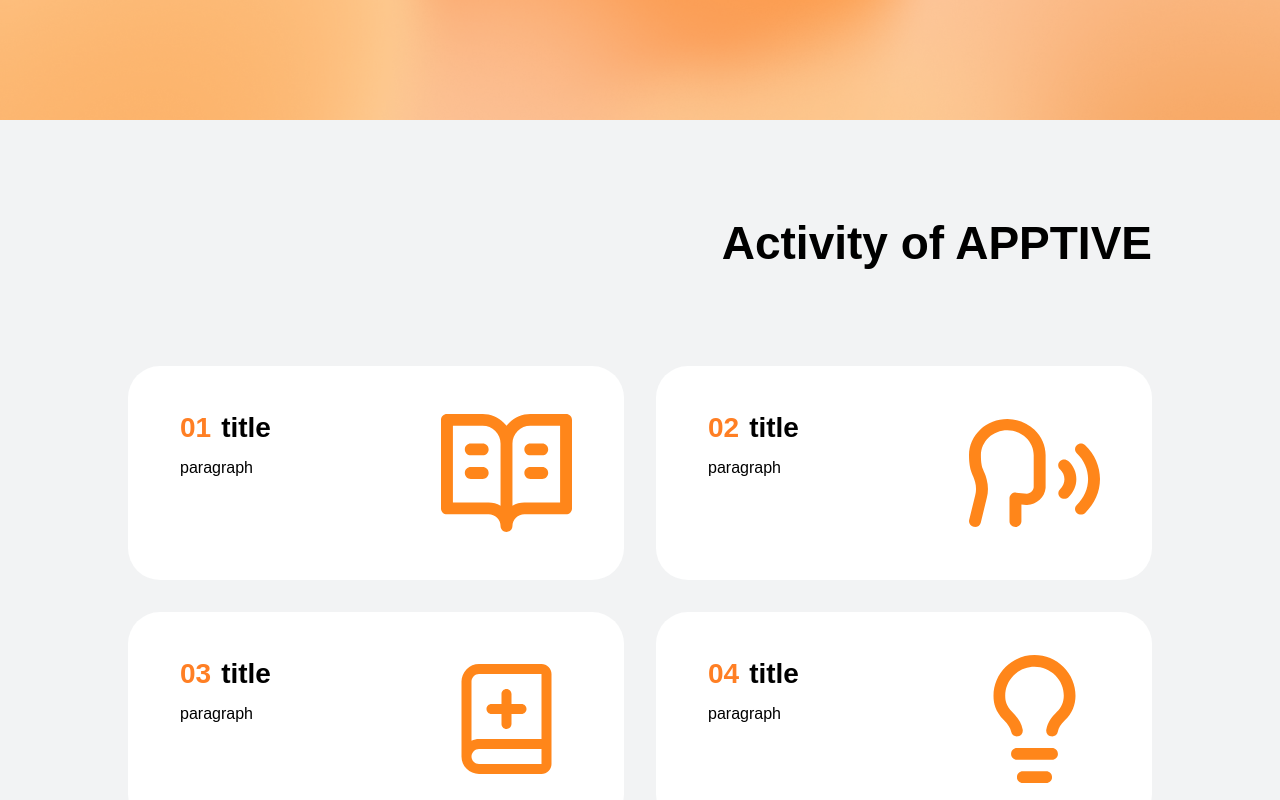
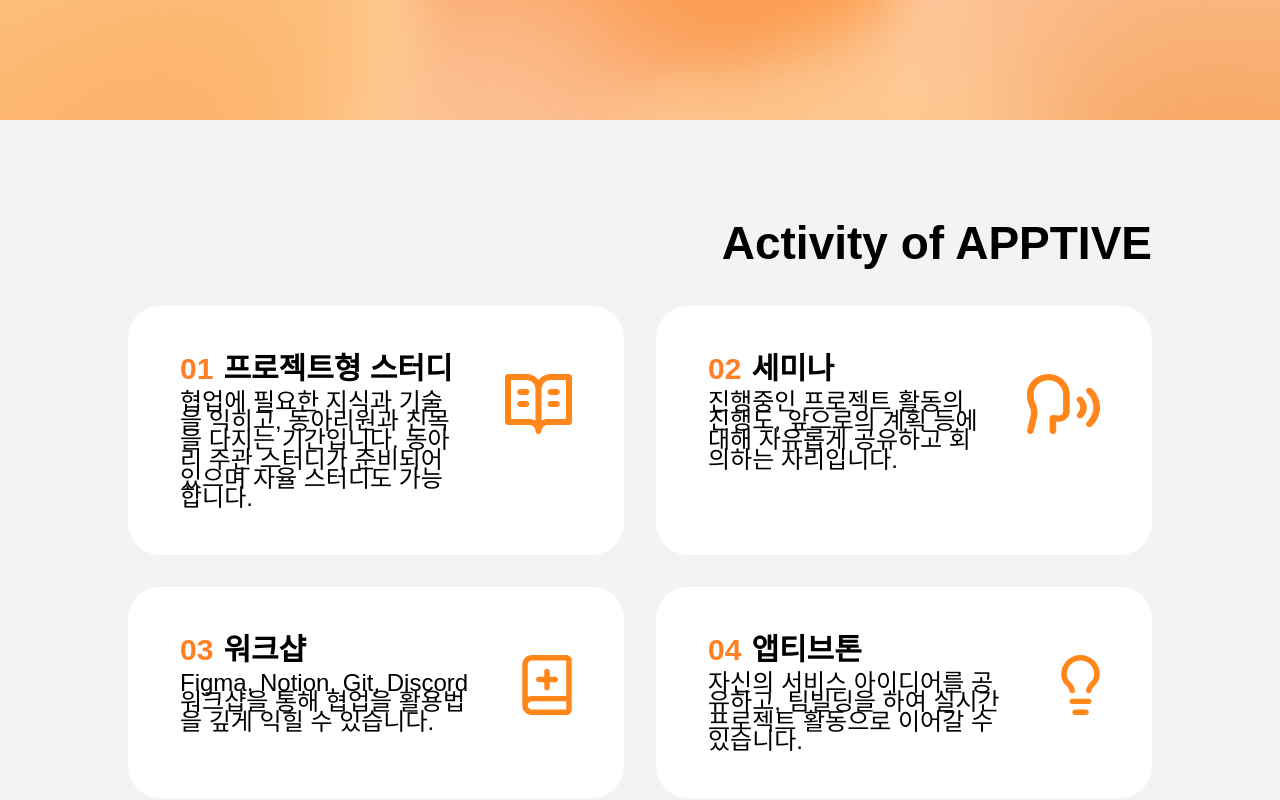
Before and after one commit to ApptiveDev/apptive-home-frontend, a React (Vite) app: page / in a window 1280 px wide. Shown: the part 680-1480 px from the top of the page. Built offline with nearby package versions, Linux system fonts and the light colour scheme; a web font is replaced by a local one.

Commit message:
feat: activity section

```diff
--- a/src/components/organisms/main/activity/ActivityCard.tsx
+++ b/src/components/organisms/main/activity/ActivityCard.tsx
@@ -1,7 +1,9 @@
 import { css } from '@emotion/react';
-import { Heading, TextBody } from '@components/atoms/text/TextFactory';
+import { Paragraph } from '@components/atoms/text/TextFactory';
 import { colors } from '@styles/colors';
 import Container from '@components/atoms/container/Container';
+import styled from '@emotion/styled';
+import { BREAKPOINT_SM } from '@styles/breakpoints';
 
 interface ActivityCardProps {
   title: string;
@@ -24,25 +26,50 @@
 
   return (
     <Container size="full-width" style={cardStyle}>
-      <Container padding="48px 52px" gap="48px" justify="space-between">
-        <Container direction="column" gap="16px">
-          <Heading.Small>
+      <Container
+        responsiveStyle={{
+          sm: {
+            padding: '48px 52px',
+          },
+        }}
+        gap="48px"
+        justify="space-between"
+        padding="30px 40px"
+      >
+        <Container direction="column" gap="8px">
+          <Paragraph.Large weight="bold">
             <span css={orderStyle}>{order < 10 ? `0${order}` : order}</span>
             {title}
-          </Heading.Small>
-          <TextBody.Small style={{
+          </Paragraph.Large>
+          <Paragraph.Small style={{
             lineHeight: '1.2rem',
           }}
           >
             {paragraph}
-          </TextBody.Small>
+          </Paragraph.Small>
         </Container>
-        <Container size={{ width: '131px', height: '118px' }} justify="center" align="center">
-          <img src={icon} alt="icon" />
+        <Container
+          size={{ width: '80px', height: '80px' }}
+          justify="center"
+          align="center"
+          responsiveStyle={{
+            sm: {
+              height: '100px',
+            },
+          }}
+        >
+          <CardImage src={icon} alt="icon" />
         </Container>
       </Container>
     </Container>
   );
 }
 
+const CardImage = styled.img`
+  height: 40px;
+  @media (min-width: ${BREAKPOINT_SM}) {
+    height: 60px;
+  }
+`;
+
 export default ActivityCard;
--- a/src/components/organisms/main/activity/ActivityCardSection.tsx
+++ b/src/components/organisms/main/activity/ActivityCardSection.tsx
@@ -1,6 +1,7 @@
 import ActivityCard from '@components/organisms/main/activity/ActivityCard';
 import Grid from '@components/atoms/grid/Grid';
 import useActivityCardImage from '@/hooks/activity/useActivityCardImage';
+import { activities } from '@constants/activities';
 
 function ActivityCardSection() {
   const getActivityCards = () => {
@@ -9,10 +10,10 @@
     return images.map((path, index) => {
       return (
         <ActivityCard
-          title={'title'}
+          title={activities[index].title}
           order={index + 1}
           icon={path}
-          paragraph={'paragraph'}
+          paragraph={activities[index].content}
           key={path}
         />
       );
@@ -20,10 +21,14 @@
   };
 
   return (
-    <Grid columns={1} responsiveColumns={{ sm: 2 }} style={{
-      width: '100%',
-    }}
-      gap="32px"
+    <Grid
+      columns={1}
+      responsiveColumns={{ md: 2 }}
+      style={{
+        width: '100%',
+      }}
+      responsiveStyle={{ md: { gap: '32px' } }}
+      gap="16px"
     >
       {getActivityCards()}
     </Grid>
--- a/src/components/organisms/main/activity/ActivitySection.tsx
+++ b/src/components/organisms/main/activity/ActivitySection.tsx
@@ -12,14 +12,14 @@
       backgroundColor: colors.light.background.darken,
     }}
     >
-      <Container size="full-width" align="center" direction="column"  maxWidth={MAX_CONTENT_WIDTH}>
       <ActivityContainer>
         <Container size="full-width" justify="flex-end">
           <Heading.XLarge>Activity of APPTIVE</Heading.XLarge>
         </Container>
-        </ActivityContainer>
+        <Container size="full-width" padding="40px 0">
           <ActivityCardSection />
         </Container>
+      </ActivityContainer>
     </Container>
   );
 }
@@ -32,10 +32,9 @@
       direction="column"
       padding="20px"
       style={{
-        padding: '30px 20px',
+        padding: '50px 20px',
       }}
       responsiveStyle={{
-        sm: { padding: '50px 20px' },
         lg: { padding: '100px 20px' },
       }}
     >
```
Lines whose indentation alone changed are shown as unchanged.
